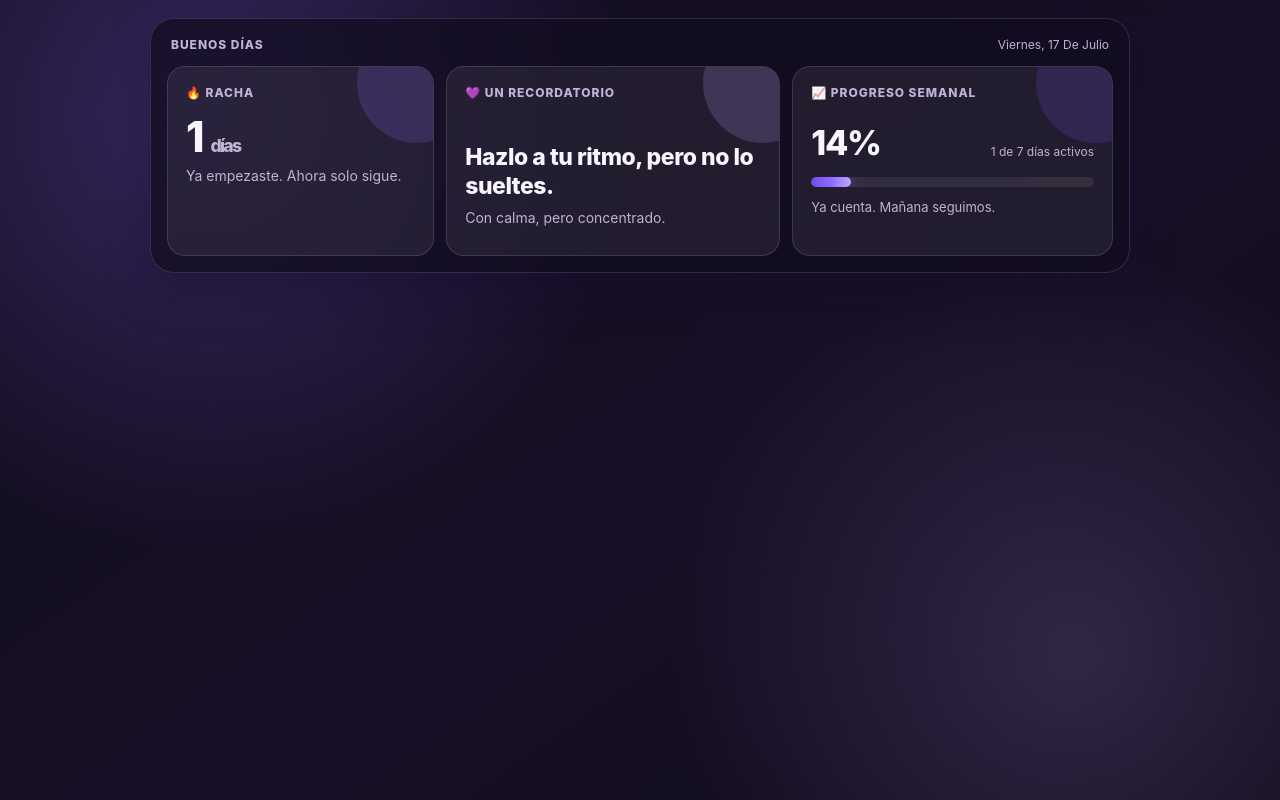
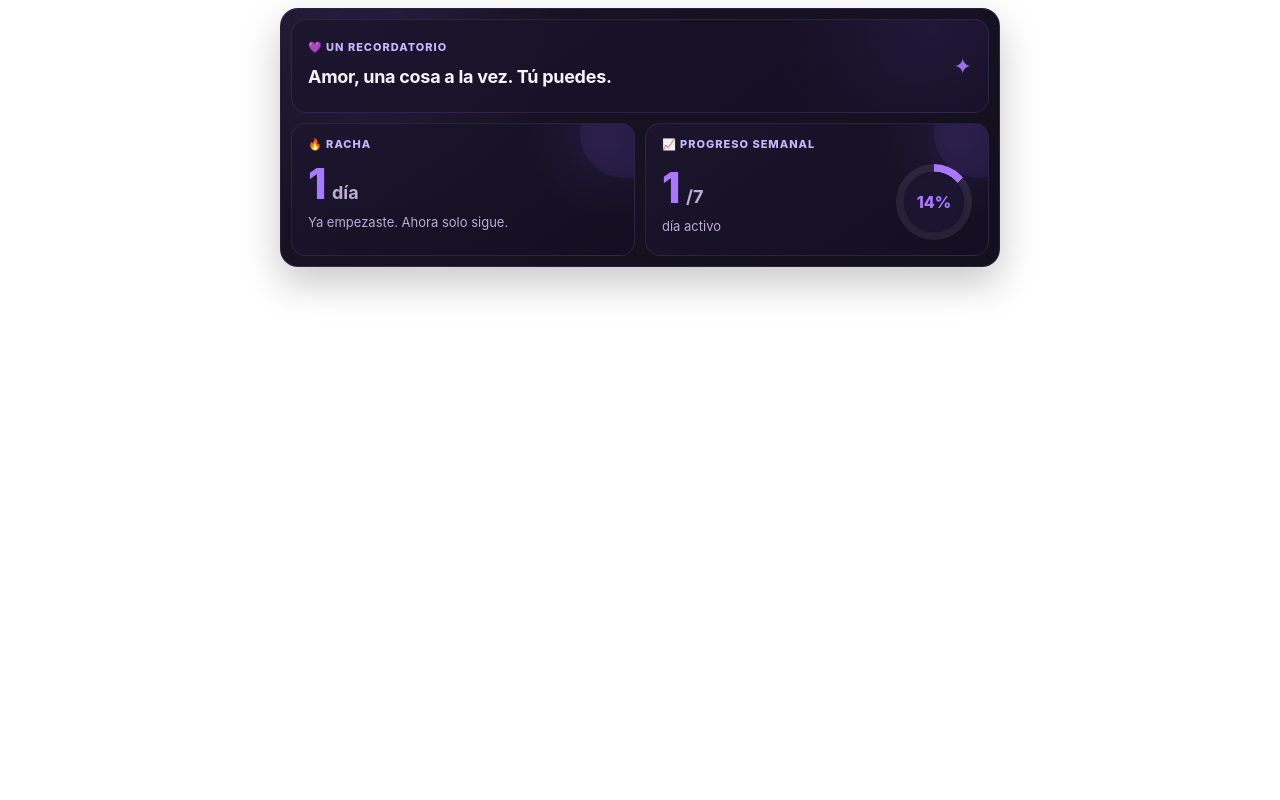
Before and after one commit to pwbzk8zz5j-sudo/widgetyhorbis, a plain HTML site: page recordatorio/index.html in a window 1280 px wide. Drawn offline with Linux system fonts and the light colour scheme.

Commit message:
Update index.html

```diff
--- a/recordatorio/index.html
+++ b/recordatorio/index.html
@@ -1,283 +1,286 @@
+
 <!doctype html>
 <html lang="es">
 <head>
   <meta charset="utf-8" />
-  <meta name="viewport" content="width=device-width,initial-scale=1" />
-  <title>Productividad</title>
+  <meta name="viewport" content="width=device-width, initial-scale=1" />
+  <title>Un recordatorio</title>
   <style>
     :root{
-      --card:rgba(255,255,255,.065);
-      --card-hover:rgba(255,255,255,.09);
-      --border:rgba(220,205,255,.15);
-      --text:#f8f5ff;
-      --muted:#beb4d5;
-      --purple-1:#8f6cff;
-      --purple-2:#bda6ff;
-      --purple-3:#6e4de6;
-      --shadow:0 18px 45px rgba(20,10,45,.34);
+      --bg:#0f0c18;
+      --panel:#171225;
+      --panel-2:#1b1530;
+      --border:rgba(170,130,255,.14);
+      --text:#f7f2ff;
+      --muted:#b9add2;
+      --purple:#8b5cf6;
+      --purple-2:#a879ff;
+      --purple-3:#6d3fe0;
+      --track:rgba(255,255,255,.075);
     }
+
     *{box-sizing:border-box}
+
     html,body{
       margin:0;
       min-height:100%;
-      font-family:Inter,ui-sans-serif,system-ui,-apple-system,BlinkMacSystemFont,"Segoe UI",sans-serif
+      font-family:Inter,ui-sans-serif,system-ui,-apple-system,BlinkMacSystemFont,"Segoe UI",sans-serif;
+      background:transparent;
+      color:var(--text);
     }
+
     body{
-      color:var(--text);
-      background:
-        radial-gradient(circle at 16% 14%, rgba(143,108,255,.27), transparent 34%),
-        radial-gradient(circle at 84% 82%, rgba(189,166,255,.17), transparent 32%),
-        linear-gradient(145deg,#120d20,#171026 58%,#100b1b);
-      padding:18px;
+      padding:8px;
     }
-    .shell{
-      width:min(100%,980px);
+
+    .widget{
+      width:100%;
+      max-width:720px;
       margin:auto;
-      border:1px solid var(--border);
-      border-radius:24px;
-      padding:16px;
-      background:rgba(18,13,32,.74);
-      box-shadow:var(--shadow);
-      backdrop-filter:blur(18px);
-      -webkit-backdrop-filter:blur(18px);
-    }
-    .topbar{
-      display:flex;
-      align-items:center;
-      justify-content:space-between;
-      gap:14px;
-      padding:2px 4px 14px;
-    }
-    .greeting{
-      font-size:12px;
-      font-weight:800;
-      letter-spacing:.08em;
-      color:var(--muted);
-      text-transform:uppercase;
-    }
-    .date{
-      font-size:12px;
-      color:var(--muted);
-      text-transform:capitalize;
-    }
-    .grid{
-      display:grid;
-      grid-template-columns:1fr 1.25fr 1.2fr;
-      gap:12px;
-    }
-    .card{
-      position:relative;
-      min-height:190px;
+      padding:10px;
       border:1px solid var(--border);
       border-radius:18px;
-      padding:18px;
-      background:var(--card);
+      background:
+        radial-gradient(circle at 12% 10%, rgba(139,92,246,.12), transparent 28%),
+        linear-gradient(145deg, rgba(20,15,33,.98), rgba(14,11,24,.98));
+      box-shadow:0 16px 38px rgba(0,0,0,.22);
       overflow:hidden;
-      transition:transform .2s ease, background .2s ease;
     }
-    .card:hover{transform:translateY(-2px);background:var(--card-hover)}
+
+    .reminder,
+    .card{
+      border:1px solid var(--border);
+      background:
+        radial-gradient(circle at 92% 10%, rgba(139,92,246,.10), transparent 24%),
+        linear-gradient(145deg, rgba(28,22,46,.95), rgba(19,15,33,.95));
+      border-radius:15px;
+    }
+
+    .reminder{
+      position:relative;
+      padding:15px 48px 15px 16px;
+      min-height:94px;
+      display:flex;
+      flex-direction:column;
+      justify-content:center;
+    }
+
     .label{
       display:flex;
       align-items:center;
       gap:8px;
-      font-size:12px;
+      font-size:11px;
+      line-height:1;
       font-weight:800;
-      letter-spacing:.08em;
-      color:var(--muted);
+      letter-spacing:.09em;
       text-transform:uppercase;
+      color:#c4b5fd;
     }
-    .value{
-      margin-top:16px;
-      font-size:42px;
-      font-weight:850;
-      line-height:1;
-      letter-spacing:-.04em;
-    }
-    .sub{
-      margin-top:8px;
-      color:var(--muted);
-      font-size:14px;
-      line-height:1.45;
-    }
-    .focus{
-      margin-top:18px;
-      font-size:23px;
-      font-weight:760;
-      line-height:1.24;
-      letter-spacing:-.02em;
-      max-width:26ch;
+
+    .reminder-text{
+      margin-top:12px;
+      font-size:18px;
+      line-height:1.35;
+      font-weight:650;
+      letter-spacing:-.015em;
+      max-width:52ch;
       transition:opacity .25s ease, transform .25s ease;
     }
-    .focus.fade{opacity:0;transform:translateY(5px)}
-    .special{
+
+    .reminder-text.fade{
+      opacity:0;
+      transform:translateY(4px);
+    }
+
+    .sparkles{
+      position:absolute;
+      right:16px;
+      top:50%;
+      transform:translateY(-50%);
+      font-size:22px;
+      color:var(--purple-2);
+      opacity:.9;
+      user-select:none;
+    }
+
+    .grid{
+      display:grid;
+      grid-template-columns:1fr 1fr;
+      gap:10px;
       margin-top:10px;
-      font-size:12px;
-      color:var(--purple-2);
-      font-weight:700;
-      min-height:15px;
     }
-    .progress-wrap{margin-top:22px}
-    .progress-head{
+
+    .card{
+      min-height:132px;
+      padding:15px 16px;
+      position:relative;
+      overflow:hidden;
+    }
+
+    .card::after{
+      content:"";
+      position:absolute;
+      width:90px;
+      height:90px;
+      border-radius:50%;
+      right:-36px;
+      top:-36px;
+      background:rgba(139,92,246,.10);
+      pointer-events:none;
+    }
+
+    .metric-row{
       display:flex;
+      align-items:flex-end;
       justify-content:space-between;
       gap:12px;
-      align-items:flex-end;
+      margin-top:14px;
     }
-    .percent{
-      font-size:34px;
+
+    .big{
+      font-size:42px;
+      line-height:.95;
       font-weight:850;
-      letter-spacing:-.04em;
+      letter-spacing:-.05em;
+      color:var(--purple-2);
     }
-    .count{
-      font-size:12px;
+
+    .unit{
+      font-size:18px;
       color:var(--muted);
-      padding-bottom:4px;
+      font-weight:700;
+      margin-left:3px;
     }
-    .bar{
-      margin-top:14px;
-      height:10px;
-      border-radius:999px;
-      background:rgba(255,255,255,.08);
-      overflow:hidden;
+
+    .sub{
+      margin-top:10px;
+      color:var(--muted);
+      font-size:13px;
+      line-height:1.35;
     }
-    .fill{
-      height:100%;
-      width:0;
-      border-radius:inherit;
-      background:linear-gradient(90deg,var(--purple-3),var(--purple-1),var(--purple-2));
-      transition:width .8s cubic-bezier(.2,.8,.2,1);
-      box-shadow:0 0 18px rgba(143,108,255,.45);
+
+    .progress-side{
+      display:flex;
+      align-items:center;
+      gap:14px;
     }
-    .mini{
-      margin-top:12px;
-      font-size:13px;
-      color:var(--muted);
+
+    .ring{
+      --p:0;
+      width:76px;
+      height:76px;
+      border-radius:50%;
+      background:
+        radial-gradient(circle at center, var(--panel-2) 56%, transparent 57%),
+        conic-gradient(var(--purple-2) calc(var(--p) * 1%), var(--track) 0);
+      display:grid;
+      place-items:center;
+      flex:0 0 auto;
+      box-shadow:inset 0 0 14px rgba(139,92,246,.08);
     }
-    .streak::after,.progress::after,.focus-card::after{
-      content:"";
-      position:absolute;
-      width:120px;height:120px;
-      border-radius:50%;
-      opacity:.18;
-      right:-44px;top:-44px;
-      background:var(--purple-1);
+
+    .ring span{
+      font-size:16px;
+      font-weight:800;
+      color:var(--purple-2);
     }
-    .focus-card::after{background:var(--purple-2)}
-    .progress::after{background:var(--purple-3)}
-    @media (max-width:760px){
-      body{padding:10px}
-      .shell{border-radius:18px;padding:10px}
+
+    @media (max-width:560px){
+      body{padding:4px}
+      .widget{padding:8px;border-radius:15px}
+      .reminder{min-height:84px;padding:13px 42px 13px 14px}
+      .reminder-text{font-size:16px;margin-top:10px}
+      .sparkles{right:13px;font-size:19px}
+      .grid{gap:8px;margin-top:8px}
+      .card{padding:13px;min-height:122px}
+      .big{font-size:36px}
+      .unit{font-size:16px}
+      .ring{width:66px;height:66px}
+      .ring span{font-size:14px}
+    }
+
+    @media (max-width:390px){
       .grid{grid-template-columns:1fr}
-      .card{min-height:170px}
-      .focus{font-size:22px}
-      .topbar{align-items:flex-start;flex-direction:column;gap:4px}
+      .card{min-height:112px}
+      .progress-side{justify-content:space-between}
     }
   </style>
 </head>
 <body>
-  <main class="shell">
-    <div class="topbar">
-      <div class="greeting" id="greeting"></div>
-      <div class="date" id="date"></div>
-    </div>
+  <main class="widget">
+    <section class="reminder">
+      <div class="label">💜 Un recordatorio</div>
+      <div class="reminder-text" id="reminder"></div>
+      <div class="sparkles">✦</div>
+    </section>
 
     <section class="grid">
-      <article class="card streak">
+      <article class="card">
         <div class="label">🔥 Racha</div>
-        <div class="value"><span id="streak">0</span> <span style="font-size:.42em;color:var(--muted)">días</span></div>
+        <div class="metric-row">
+          <div>
+            <span class="big" id="streak">0</span>
+            <span class="unit" id="streakUnit">días</span>
+          </div>
+        </div>
         <div class="sub" id="streakMessage"></div>
       </article>
 
-      <article class="card focus-card">
-        <div class="label">💜 Un recordatorio</div>
-        <div class="special" id="specialLabel"></div>
-        <div class="focus" id="focus"></div>
-        <div class="sub" id="focusSub"></div>
-      </article>
+      <article class="card">
+        <div class="label">📈 Progreso semanal</div>
+        <div class="metric-row progress-side">
+          <div>
+            <div>
+              <span class="big" id="activeDays">0</span>
+              <span class="unit">/7</span>
+            </div>
+            <div class="sub" id="progressMessage"></div>
+          </div>
 
-      <article class="card progress">
-        <div class="label">📈 Progreso semanal</div>
-        <div class="progress-wrap">
-          <div class="progress-head">
-            <div class="percent" id="percent">0%</div>
-            <div class="count"><span id="activeDays">0</span> de 7 días activos</div>
+          <div class="ring" id="ring">
+            <span id="percent">0%</span>
           </div>
-          <div class="bar"><div class="fill" id="fill"></div></div>
-          <div class="mini" id="progressMessage"></div>
         </div>
       </article>
     </section>
   </main>
 
   <script>
-    const messages = {
-      morning: {
-        greeting: "Buenos días",
-        sub: "Con calma, pero concentrado.",
-        phrases: [
-          "Amor, empieza nomás. Yo sé que te va a salir bonito.",
-          "Sigue concentrado, amor. Una cosa a la vez.",
-          "Chambea un ratito y después descansas tranquilo.",
-          "Hoy solo necesitas avanzar un poquito.",
-          "Amor, confía más en lo que haces.",
-          "Empieza por lo más fácil y agarra ritmo.",
-          "No pienses tanto en todo. Haz solo lo que sigue.",
-          "Estoy orgullosa de ti. Ahora concéntrate un ratito.",
-          "Hazlo a tu ritmo, pero no lo sueltes.",
-          "Amor, abre el proyecto y empieza. Tú puedes."
-        ]
-      },
-      afternoon: {
-        greeting: "Buenas tardes",
-        sub: "Ya avanzaste. Sigue con lo que toca.",
-        phrases: [
-          "Amor, sigue concentrado. Ya después descansas.",
-          "Vas bien. No te cambies de proyecto ahorita.",
-          "Chambea esta parte y luego te das un respiro.",
-          "No tiene que quedar perfecto de una. Solo sigue.",
-          "Estoy orgullosa de todo el esfuerzo que le metes.",
-          "Amor, termina esto primero y después vemos lo demás.",
-          "Sigue así. Ya falta menos de lo que parece.",
-          "Confío en ti, pero concéntrate pues.",
-          "No te presiones tanto. Solo sigue avanzando.",
-          "Haz una cosa a la vez, amor."
-        ]
-      },
-      night: {
-        greeting: "Buenas noches",
-        sub: "Un último avance y a descansar.",
-        phrases: [
-          "Amor, deja una cosita lista para mañana.",
-          "Guarda el proyecto antes de cerrar, por favor.",
-          "Estoy orgullosa de ti. Ya casi terminas por hoy.",
-          "Chambea un ratito más y después descansa.",
-          "No hace falta acabar todo. Solo déjalo encaminado.",
-          "Amor, termina esta parte y ya puedes cerrar tranquilo.",
-          "Te amo. Ahora guarda todo antes de que pase algo.",
-          "Hoy avanzaste, y eso ya cuenta bastante.",
-          "Sigue concentrado un poquito más. Ya falta poco.",
-          "Descansa cuando termines. Te lo mereces."
-        ]
-      }
-    };
+    const normalMessages = [
+      "Amor, sigue concentrado. Yo sé que puedes con esto.",
+      "Chambea un ratito más, amor. Ya después descansas.",
+      "Estoy orgullosa de ti. Sigue avanzando a tu ritmo.",
+      "Amor, una cosa a la vez. Tú puedes.",
+      "Sigue concentrado, amor. Ya falta menos.",
+      "Confía más en lo que haces. Yo confío muchísimo en ti.",
+      "Hazlo con calma, pero no lo sueltes.",
+      "Amor, termina esta parte primero y luego descansas.",
+      "Estoy orgullosa de todo el esfuerzo que le metes.",
+      "Sigue así, amor. Ya estás avanzando.",
+      "Chambea tranquilo. Yo sé que va a quedar bonito.",
+      "No te presiones tanto, amor. Solo sigue.",
+      "Concéntrate un ratito más. Yo sé que puedes.",
+      "Amor, avanza aunque sea un poquito. Todo cuenta.",
+      "Te amo. Ahora sigue chambeando con calma."
+    ];
 
     const specialMessages = [
       "Solo pasaba a decirte que te amo. Ahora sigue chambeando.",
-      "Estoy muy orgullosa de ti, amor.",
+      "Por si no te lo dije hoy: estoy muy orgullosa de ti.",
+      "Te amo mucho. Sigue concentrado, amor.",
       "Confía un poquito más en ti. Yo sí confío muchísimo.",
-      "Te amo. Sigue haciendo lo tuyo.",
-      "Por si no te lo dije hoy: estoy orgullosa de ti.",
+      "Estoy de tu lado siempre, amor.",
+      "Tú sigue avanzando. Yo sigo creyendo en ti.",
       "Gracias por todo el esfuerzo que haces.",
       "Ya quiero ver cómo queda. Sigue concentrado.",
-      "Estoy de tu lado siempre, amor.",
-      "Tú sigue avanzando. Yo sigo creyendo en ti.",
-      "Te amo mucho. Ahora concéntrate, por favor."
+      "Te amo. Hazlo a tu ritmo, pero sigue.",
+      "Estoy muy orgullosa de ti, amor."
     ];
 
-    const ACTIVITY_KEY = "productividad_activity_days_v4";
-    const VISITS_KEY = "productividad_visit_count_v1";
+    const ACTIVITY_KEY = "recordatorio_activity_days_v2";
+    const VISITS_KEY = "recordatorio_visit_count_v2";
 
-    function localDateKey(date = new Date()){
+    function dateKey(date = new Date()){
       const y = date.getFullYear();
       const m = String(date.getMonth()+1).padStart(2,"0");
       const d = String(date.getDate()).padStart(2,"0");
@@ -289,61 +292,70 @@
       return new Date(y,m-1,d);
     }
 
-    function getActivity(){
+    function readDays(){
       try{
-        const raw = JSON.parse(localStorage.getItem(ACTIVITY_KEY) || "[]");
-        return Array.from(new Set(raw)).sort();
+        return Array.from(
+          new Set(JSON.parse(localStorage.getItem(ACTIVITY_KEY) || "[]"))
+        ).sort();
       }catch{
         return [];
       }
     }
 
-    function saveActivity(days){
-      localStorage.setItem(ACTIVITY_KEY, JSON.stringify(days));
-    }
+    function registerToday(){
+      const days = readDays();
+      const today = dateKey();
 
-    function registerToday(){
-      const days = getActivity();
-      const today = localDateKey();
       if(!days.includes(today)){
         days.push(today);
         days.sort();
-        saveActivity(days);
+        localStorage.setItem(ACTIVITY_KEY, JSON.stringify(days));
       }
+
       return days;
     }
 
     function registerVisit(){
-      const next = Number(localStorage.getItem(VISITS_KEY) || "0") + 1;
-      localStorage.setItem(VISITS_KEY, String(next));
-      return next;
+      const visits = Number(localStorage.getItem(VISITS_KEY) || "0") + 1;
+      localStorage.setItem(VISITS_KEY, String(visits));
+      return visits;
     }
 
-    function currentStreak(days){
+    function getStreak(days){
       if(!days.length) return 0;
+
       const set = new Set(days);
-      let cursor = new Date();
+      const cursor = new Date();
       let streak = 0;
-      if(!set.has(localDateKey(cursor))) cursor.setDate(cursor.getDate()-1);
-      while(set.has(localDateKey(cursor))){
+
+      if(!set.has(dateKey(cursor))){
+        cursor.setDate(cursor.getDate()-1);
+      }
+
+      while(set.has(dateKey(cursor))){
         streak++;
         cursor.setDate(cursor.getDate()-1);
       }
+
       return streak;
     }
 
-    function startOfWeek(date){
-      const copy = new Date(date.getFullYear(),date.getMonth(),date.getDate());
-      const day = copy.getDay();
-      copy.setDate(copy.getDate() + (day === 0 ? -6 : 1-day));
-      return copy;
+    function weekStart(date){
+      const result = new Date(date.getFullYear(),date.getMonth(),date.getDate());
+      const day = result.getDay();
+      result.setDate(result.getDate() + (day === 0 ? -6 : 1-day));
+      return result;
     }
 
-    function activeDaysThisWeek(days){
-      const start = startOfWeek(new Date());
+    function activeThisWeek(days){
+      const start = weekStart(new Date());
       const end = new Date(start);
       end.setDate(start.getDate()+6);
-      return days.map(parseKey).filter(d => d >= start && d <= end).length;
+
+      return days
+        .map(parseKey)
+        .filter(day => day >= start && day <= end)
+        .length;
     }
 
     function dayOfYear(date){
@@ -351,73 +363,54 @@
       return Math.floor((date-start)/86400000);
     }
 
-    function getPeriod(hour){
-      if(hour < 12) return "morning";
-      if(hour < 19) return "afternoon";
-      return "night";
-    }
+    function chooseMessage(visits){
+      const special = visits % 7 === 0;
 
-    function chooseMessage(now, visitCount){
-      const period = getPeriod(now.getHours());
-      const config = messages[period];
-
-      // Mensaje especial aproximadamente cada 7 aperturas.
-      const isSpecial = visitCount % 7 === 0;
-      if(isSpecial){
-        return {
-          greeting: config.greeting,
-          sub: "Solo para que no se te olvide.",
-          label: "Mensajito especial",
-          text: specialMessages[Math.floor(visitCount / 7) % specialMessages.length]
-        };
+      if(special){
+        return specialMessages[
+          Math.floor(visits / 7) % specialMessages.length
+        ];
       }
 
-      return {
-        greeting: config.greeting,
-        sub: config.sub,
-        label: "",
-        text: config.phrases[dayOfYear(now) % config.phrases.length]
-      };
+      return normalMessages[
+        dayOfYear(new Date()) % normalMessages.length
+      ];
     }
 
     function render(){
-      const now = new Date();
       const days = registerToday();
       const visits = registerVisit();
-      const streak = currentStreak(days);
-      const active = activeDaysThisWeek(days);
-      const pct = Math.round((active/7)*100);
-      const chosen = chooseMessage(now, visits);
+      const streak = getStreak(days);
+      const active = activeThisWeek(days);
+      const percent = Math.round((active/7)*100);
 
-      document.getElementById("greeting").textContent = chosen.greeting;
-      document.getElementById("date").textContent =
-        now.toLocaleDateString("es-PE",{weekday:"long",day:"numeric",month:"long"});
-      document.getElementById("specialLabel").textContent = chosen.label;
-      document.getElementById("focusSub").textContent = chosen.sub;
+      const reminder = document.getElementById("reminder");
+      reminder.classList.add("fade");
 
-      const focus = document.getElementById("focus");
-      focus.classList.add("fade");
       setTimeout(() => {
-        focus.textContent = chosen.text;
-        focus.classList.remove("fade");
-      }, 150);
+        reminder.textContent = chooseMessage(visits);
+        reminder.classList.remove("fade");
+      }, 120);
 
       document.getElementById("streak").textContent = streak;
+      document.getElementById("streakUnit").textContent =
+        streak === 1 ? "día" : "días";
+
       document.getElementById("streakMessage").textContent =
         streak <= 1 ? "Ya empezaste. Ahora solo sigue." :
         streak < 4 ? "Vas agarrando ritmo, amor." :
         streak < 8 ? "Mira cómo sigues avanzando." :
         streak < 15 ? "Estoy orgullosa de tu constancia." :
-        "Bueno, ya estás imparable.";
+        "Ya estás imparable.";
 
       document.getElementById("activeDays").textContent = active;
-      document.getElementById("percent").textContent = pct + "%";
-      document.getElementById("fill").style.width = pct + "%";
+      document.getElementById("percent").textContent = percent + "%";
+      document.getElementById("ring").style.setProperty("--p", percent);
+
       document.getElementById("progressMessage").textContent =
-        active <= 1 ? "Ya cuenta. Mañana seguimos." :
-        active < 4 ? "La semana va tomando forma." :
-        active < 7 ? "Vas bien, amor. Sigue así." :
-        "Semana completa. Estoy muy orgullosa de ti.";
+        active <= 1 ? "día activo" :
+        active < 7 ? "días activos" :
+        "semana completa";
     }
 
     render();
```
